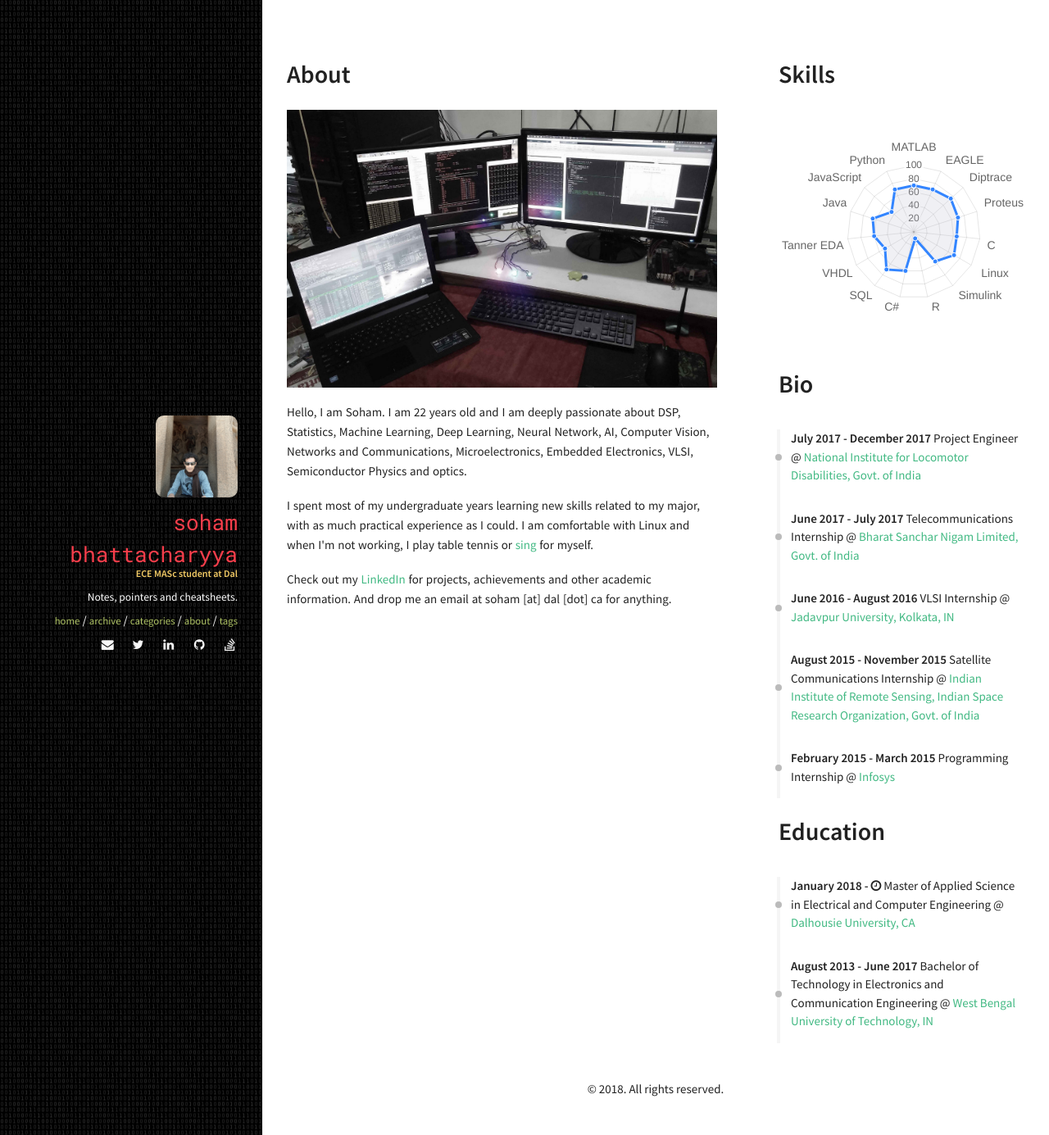
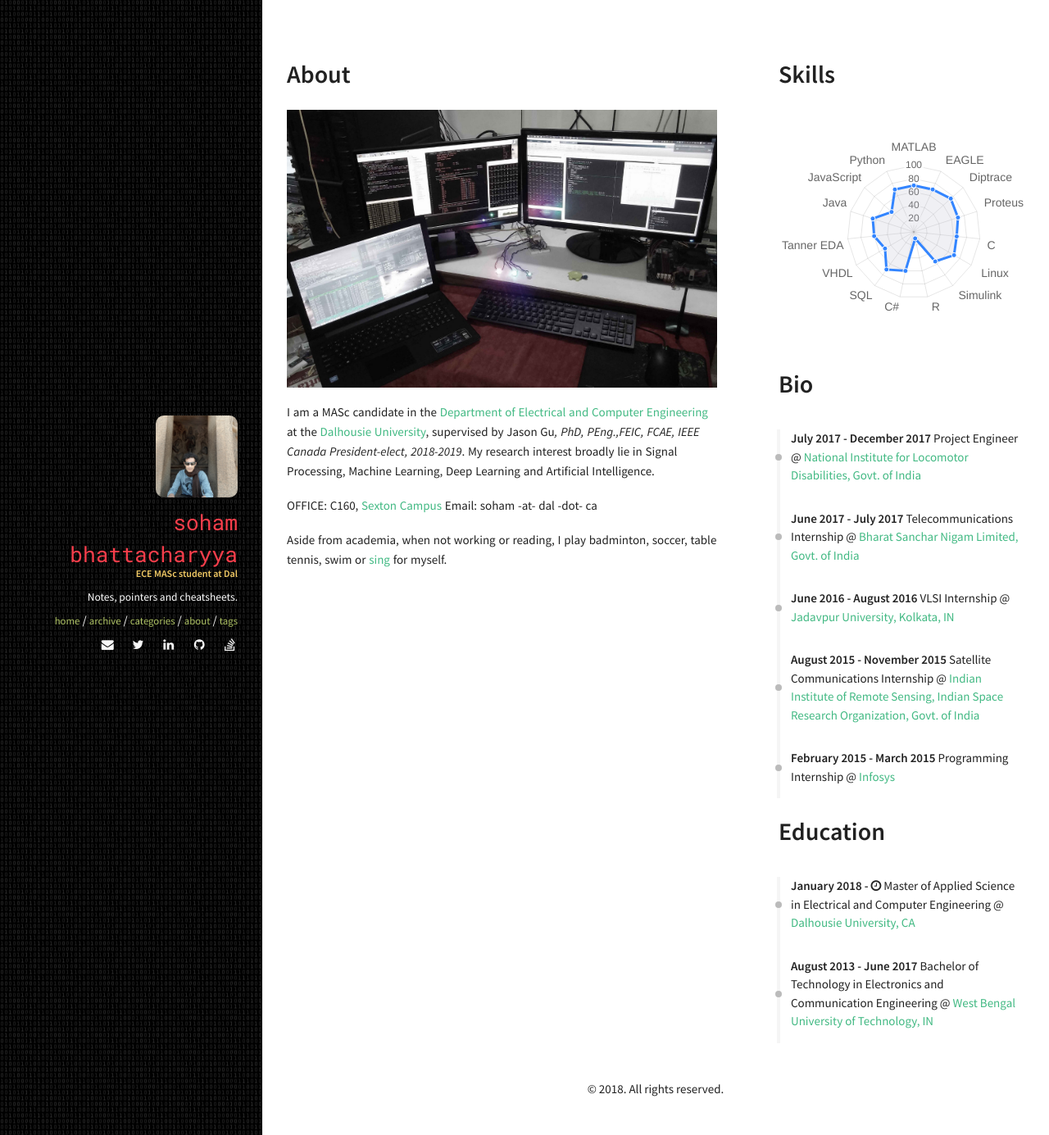
Before and after one commit to sohambhattacharyya/sohambhattacharyya.github.io, a Jekyll site: the page built from resume.html, in a window 1280 px wide. Shown: the whole page at 82% size. Built offline with Jekyll 4.4.1, drawn with Linux system fonts in a browser that asks for light colours; nearby versions of some CDN libraries.

Commit message:
Updated about.

```diff
--- a/_includes/sections/about.html
+++ b/_includes/sections/about.html
@@ -3,9 +3,21 @@
 <div>
 	<p><img src="{{ site.baseurl }}/img/cover.jpg" alt="Soham's workstation" /></p>
 
-	<p> Hello, I am Soham. I am 22 years old and I am deeply passionate about DSP, Statistics, Machine Learning, Deep Learning, Neural Network, AI, Computer Vision, Networks and Communications, Microelectronics, Embedded Electronics, VLSI, Semiconductor Physics and optics.</p>
+	<p> I am a MASc candidate in the <a href="https://ece.dal.ca" target="_blank">Department
+		of Electrical and Computer Engineering</a> at the <a href="https://www.dal.ca" target="_blank">Dalhousie
+			University</a>, supervised by Jason Gu<cite>, PhD, PEng.,FEIC, FCAE, IEEE Canada
+			President-elect, 2018-2019</cite>. My research interest broadly lie in Signal
+			Processing, Machine Learning, Deep Learning and Artificial Intelligence.
+	</p>
 
-	<p> I spent most of my undergraduate years learning new skills related to my major, with as much practical experience as I could. I am comfortable with Linux and when I'm not working, I play table tennis or <a href="https://soundcloud.com/sohambhattacharyya" target="_blank">sing</a> for myself.</p>
+	<p> OFFICE: C160, <a href="https://www.dal.ca/campus-maps/building-directory/sexton-campus.html" target="_blank">Sexton
+		Campus</a>
+		Email: soham -at- dal -dot- ca
+	</p>
 
-	<p> Check out my <a href="https://www.linkedin.com/in/soham-bhattacharyya" target="_blank">LinkedIn</a> for projects, achievements and other academic information. And drop me an email at soham [at] dal [dot] ca for anything. </p>
+	<p> Aside from academia, when not working or reading, I play badminton, soccer,
+		table tennis, swim or
+	<a href="https://soundcloud.com/sohambhattacharyya" target="_blank">sing</a>
+	for myself.
+	</p>
 </div>
--- a/_posts/2017-12-09-A-Bunch-of-Cheatsheets.markdown
+++ b/_posts/2017-12-09-A-Bunch-of-Cheatsheets.markdown
@@ -69,7 +69,7 @@ image:
 * [https://websitesetup.org/HTML5-cheat-sheet.pdf](https://websitesetup.org/HTML5-cheat-sheet.pdf){:target="_blank"}
 
 ###### CSS:
-* For CSS, I prefer to use a source of reference. Referring to [w3c](https://www.w3.org/Style/CSS/Overview.en.html){:target="_blank"} and [MDN](https://developer.mozilla.org/en-US/docs/Web/CSS){:target="_blank"} is highly recommended for writing a clean and semantic code.
+* I prefer to use a source of reference. Referring to [w3c](https://www.w3.org/Style/CSS/Overview.en.html){:target="_blank"} and [MDN](https://developer.mozilla.org/en-US/docs/Web/CSS){:target="_blank"} is highly recommended for writing a clean and semantic code.
 
 ###### Capacitor Codes:
 * [http://www.synthrotek.com/wp-content/uploads/2012/08/Capacitor-Codes.pdf](http://www.synthrotek.com/wp-content/uploads/2012/08/Capacitor-Codes.pdf){:target="_blank"}
```
